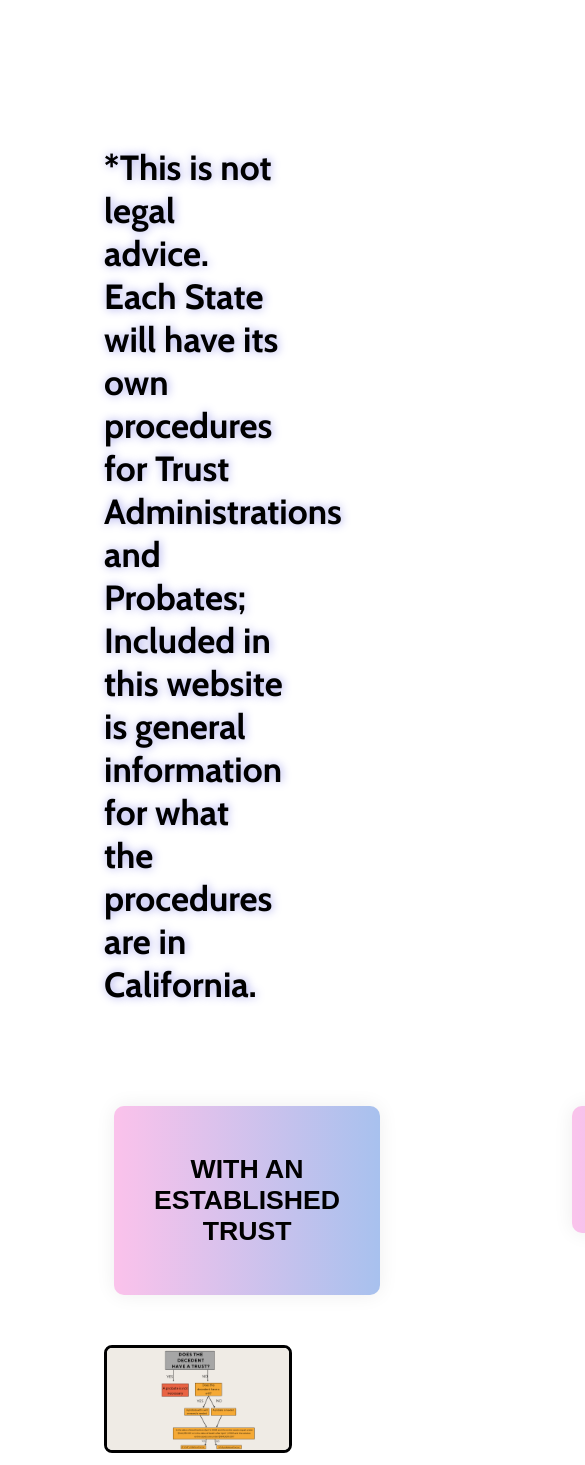
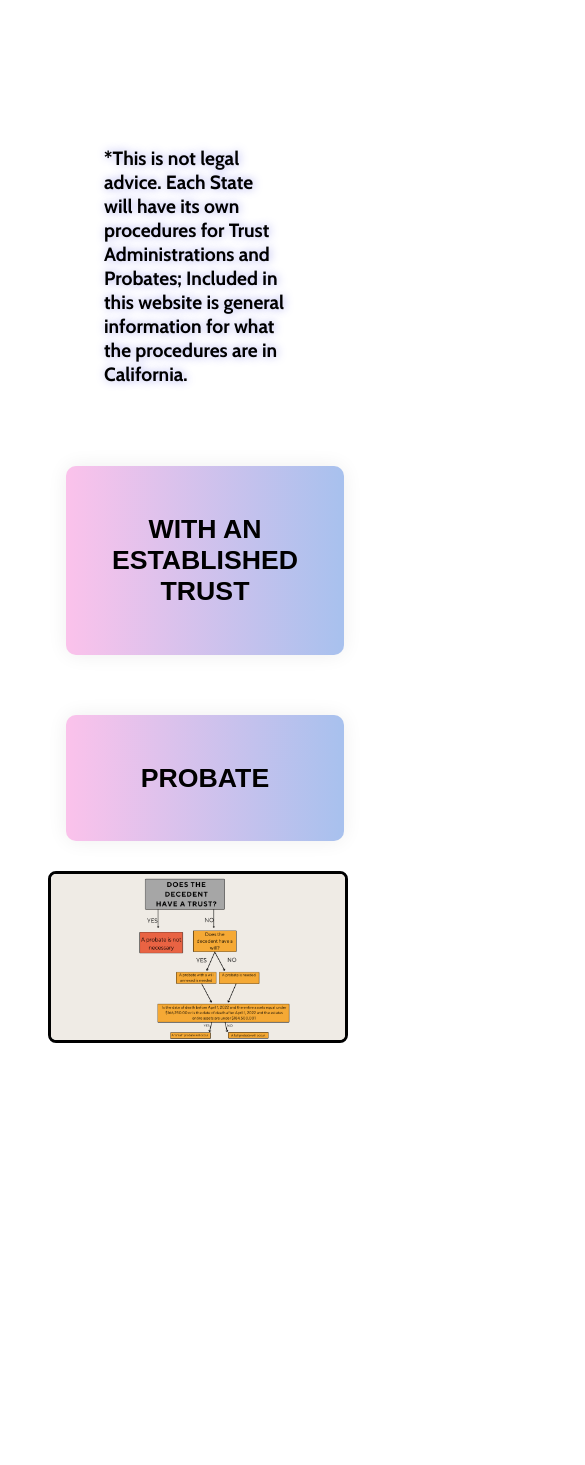
Before and after one commit to miraclebanks/EatonFirm, a Vue app: page /legal in a window 390 px wide. Shown: the top 1465 px of the page, 585 px wide, since content can reach past the window. After the commit the page ends 1055 px from the top, so only its background shows below. Built offline with nearby package versions, Linux system fonts and the light colour scheme.

Commit message:
making legal page responsive

```diff
--- a/src/components/legal/death-aspects.vue
+++ b/src/components/legal/death-aspects.vue
@@ -24,13 +24,13 @@
     Administrations and Probates; Included in this website is general
     information for what the procedures are in California.
   </div>
-  <div class="about-company-container">
-    <div class="column about-company-container_text">
+  <div class="legal-container">
+    <div class="column legal-container_text">
       <div>
         <button @click="toggleDropdown1" class="dropbtn">
           <h1>With an established Trust</h1>
         </button>
-        <ul v-if="isOpen1" class="about-company-container_text-blurb">
+        <ul v-if="isOpen1" class="legal-container_text-blurb">
           <li>
             <h3>What is a Trust administration, and why it's important.</h3>
             A Trust administration is when the Trustee takes over a trust. This
@@ -150,12 +150,12 @@
         </ul>
       </div>
     </div>
-    <div class="column about-company-container_text">
+    <div class="column legal-container_text">
       <div>
         <button @click="toggleDropdown2" class="dropbtn">
           <h1>Probate</h1>
         </button>
-        <ul v-if="isOpen2" class="about-company-container_text-blurb">
+        <ul v-if="isOpen2" class="legal-container_text-blurb">
           <li>
             Probate is the legal process that must be followed in order to
             transfer and distribute financial and physical property after the
@@ -247,6 +247,7 @@
     padding: 0px 96px;
     img {
       width: 100%;
+      height: auto;
       border: 3px solid black;
       border-radius: 8px;
     }
@@ -264,7 +265,7 @@
     box-shadow: 0 8px 16px rgba(0, 0, 0, 0.2);
     z-index: 1;
   }
-  .about-company-container {
+  .legal-container {
     display: flex;
     flex-direction: row;
     text-align: justify;
@@ -311,4 +312,38 @@
       background-position: right center;
     }
   }
+
+  @media screen and (max-width: 768px) {
+    .cta {
+      font-size: 1.2rem;
+    }
+    .column {
+      display: flex;
+      padding: 20px 48px;
+      flex: 1;
+    }
+    .trust-image {
+      padding: 0px 40px;
+    }
+
+    .legal-container {
+      display: flex;
+      flex-direction: column;
+      text-align: left;
+      position: relative;
+
+      &_text {
+        display: flex;
+        font-size: 1rem;
+        font-weight: bolder;
+        &-blurb {
+          padding: 0px 20px;
+          li {
+            font-size: 0.8rem;
+            margin-bottom: 8px;
+          }
+        }
+      }
+    }
+  }
 </style>
```
